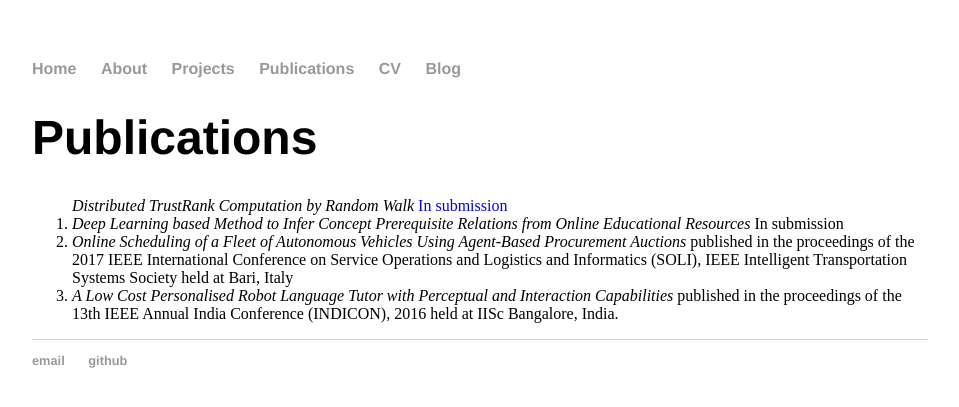
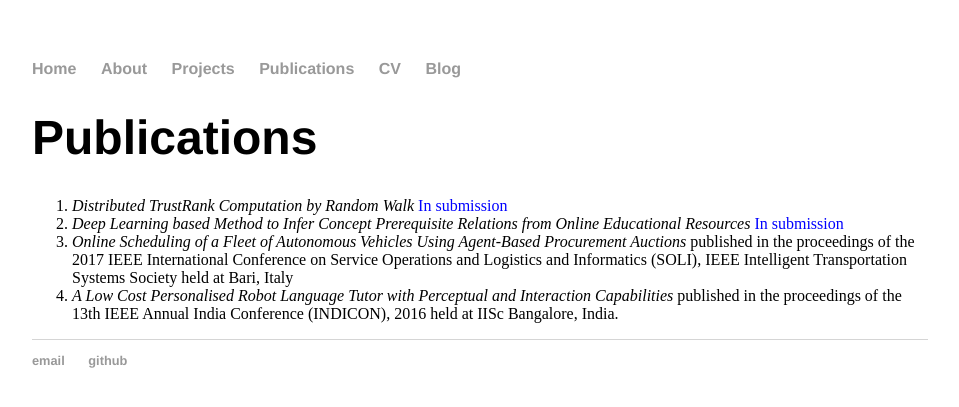
Before and after one commit to megh1241/megh1241.github.io, a Jekyll site: the page built from publications/index.html, in a window 1280 px wide. Shown: the top 407 px of the page, without its empty margins (160-1119 px from the left). Built offline with Jekyll 4.4.1, drawn with Linux system fonts in a browser that asks for light colours.

Commit message:
Update index.html

```diff
--- a/publications/index.html
+++ b/publications/index.html
@@ -5,11 +5,11 @@ title: Meghana Madhyastha
 <div class="blurb">
 	<h1>Publications</h1>
 
-<ol
+<ol>
     <li><i> Distributed TrustRank Computation by Random Walk</i> <font color="blue">In submission</font></li>
 
     <li><i>Deep Learning based Method to Infer Concept Prerequisite Relations from Online Educational Resources</i>
-	In submission</li>
+	<font color="blue">In submission</font></li>
 
     <li><i> Online Scheduling of a Fleet of Autonomous Vehicles Using Agent-Based Procurement Auctions</i>
 	published in the proceedings of the 2017 IEEE International
```
